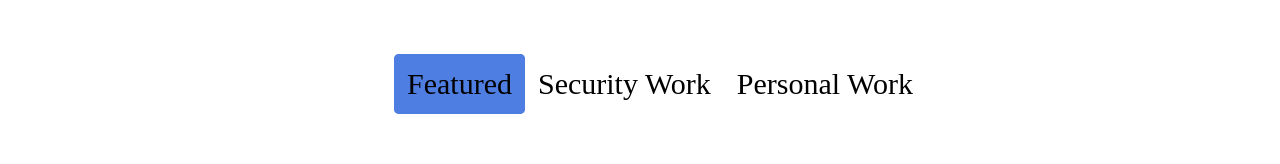
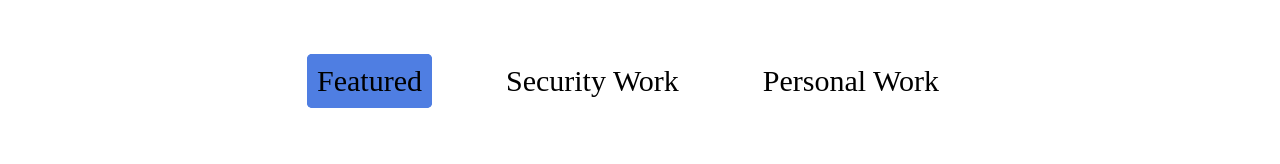
Before and after one commit to ValRobichaux/port2.0, a React (Create React App) app: page / in a window 1280 px wide. Shown: the part 1051-1215 px from the top of the page. Built offline with nearby package versions, Linux system fonts and the light colour scheme; the HTML template or start-up script is replaced by a standard one; a web font is replaced by a local one.

Commit message:
portfolio page fixes

```diff
--- a/src/components/portfolio/Portfolio.scss
+++ b/src/components/portfolio/Portfolio.scss
@@ -20,7 +20,8 @@
 
     li {
       font-size: 30px;
-      padding: 13px;
+      padding: 10px;
+      margin-right: 4rem;
       border-radius: 5px;
       cursor: pointer;
       box-shadow: inset 0 0 0 0 $mainColor;
@@ -42,8 +43,8 @@
     flex-wrap: wrap;
 
     .item {
-      width: 500px;
-      height: 350px;
+      width: 30vw;
+      height: 30vh;
       border-radius: 20px;
       margin: 10px 20px;
       display: flex;
```
